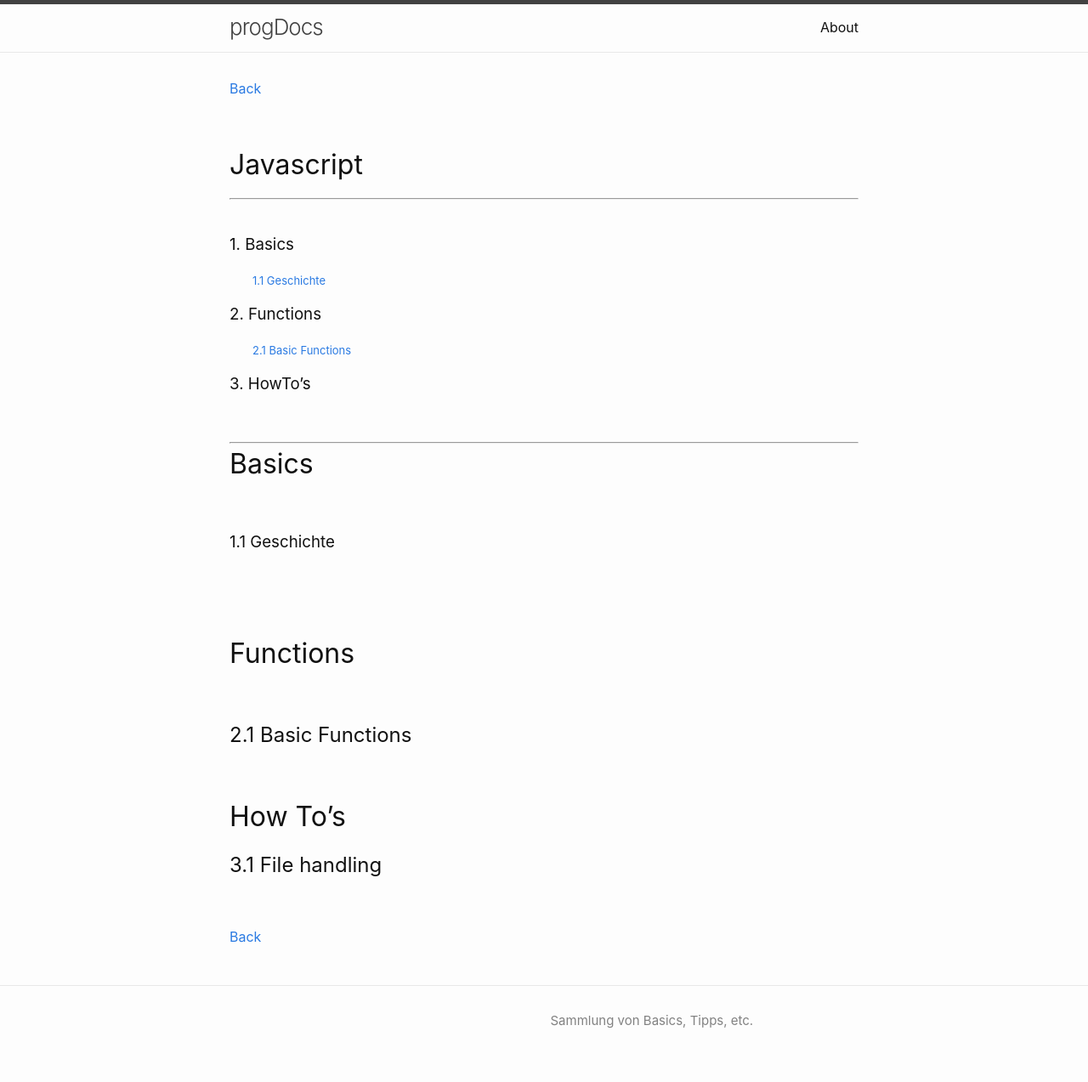
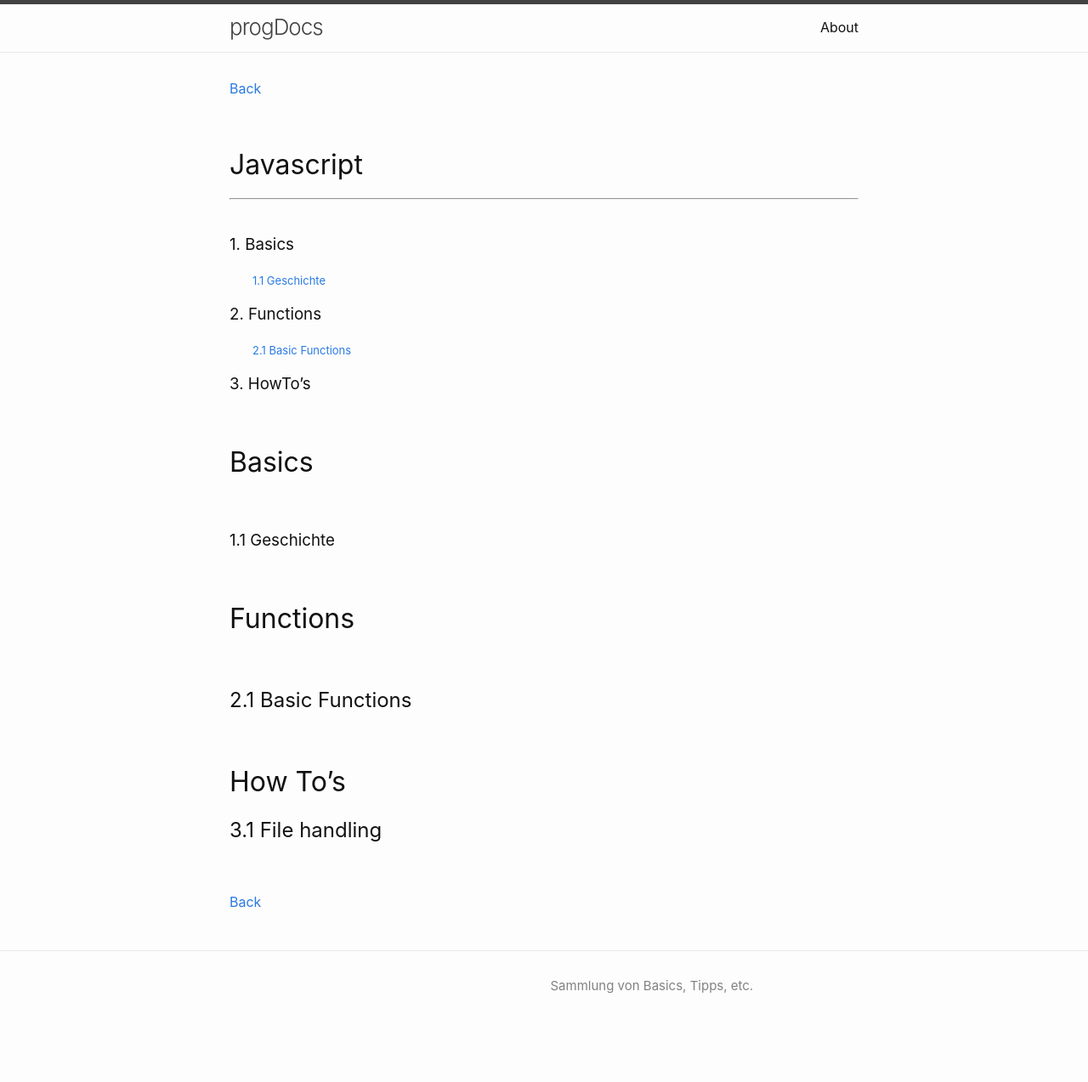
Before and after one commit to Hautaklyttn/progDocs, a Jekyll site: the page built from docs/articles/js.md, in a window 1280 px wide. Shown: the whole page at 85% size. Built offline with Jekyll 4.4.1, drawn with Linux system fonts in a browser that asks for light colours; after the commit the page ends 1232 px from its top, so only the background shows below that.

Commit message:
Update js.md

```diff
--- a/docs/articles/js.md
+++ b/docs/articles/js.md
@@ -22,17 +22,12 @@ layout: default
 
 &nbsp;
 
----
-
 # Basics
 
 &nbsp;
 
 <a name="ch1-1"></a>
 ### 1.1 Geschichte
-
-
-&nbsp;
 
 &nbsp;
 
```
